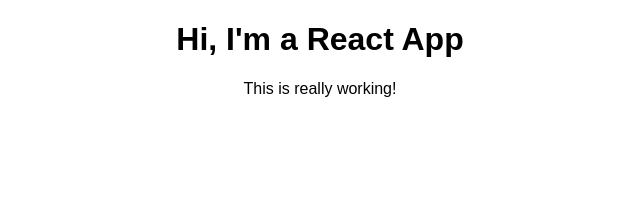
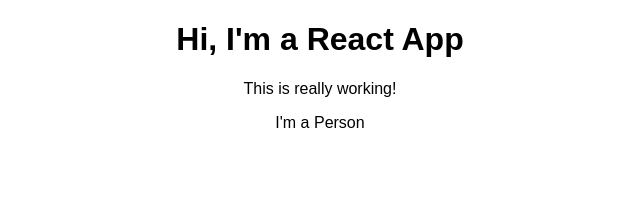
Before and after one commit to blaec/react-complete-guide, a React (Create React App) app: page / in a window 1280 px wide. Shown: the top 204 px of the page, without its empty margins (320-960 px from the left). Built offline with nearby package versions, Linux system fonts and the light colour scheme.

Commit message:
32. Creating a Functional Component

```diff
--- a/src/App.js
+++ b/src/App.js
@@ -1,5 +1,6 @@
 import React, {Component} from 'react';
 import './App.css';
+import Person from './Person/Person'
 
 class App extends Component {
     render() {
@@ -7,6 +8,7 @@
             <div className="App">
                 <h1>Hi, I'm a React App</h1>
                 <p>This is really working!</p>
+                <Person/>
             </div>
         );
         // return React.createElement('div', {className: 'App'}, React.createElement('h1',null, 'Hi, I\'m a React App!!!'));
--- /dev/null
+++ b/src/Person/Person.js
@@ -0,0 +1,7 @@
+import React from 'react';
+
+const person = () => {
+    return <p>I'm a Person</p>
+};
+
+export default person;
```
Lines whose indentation alone changed are shown as unchanged.
